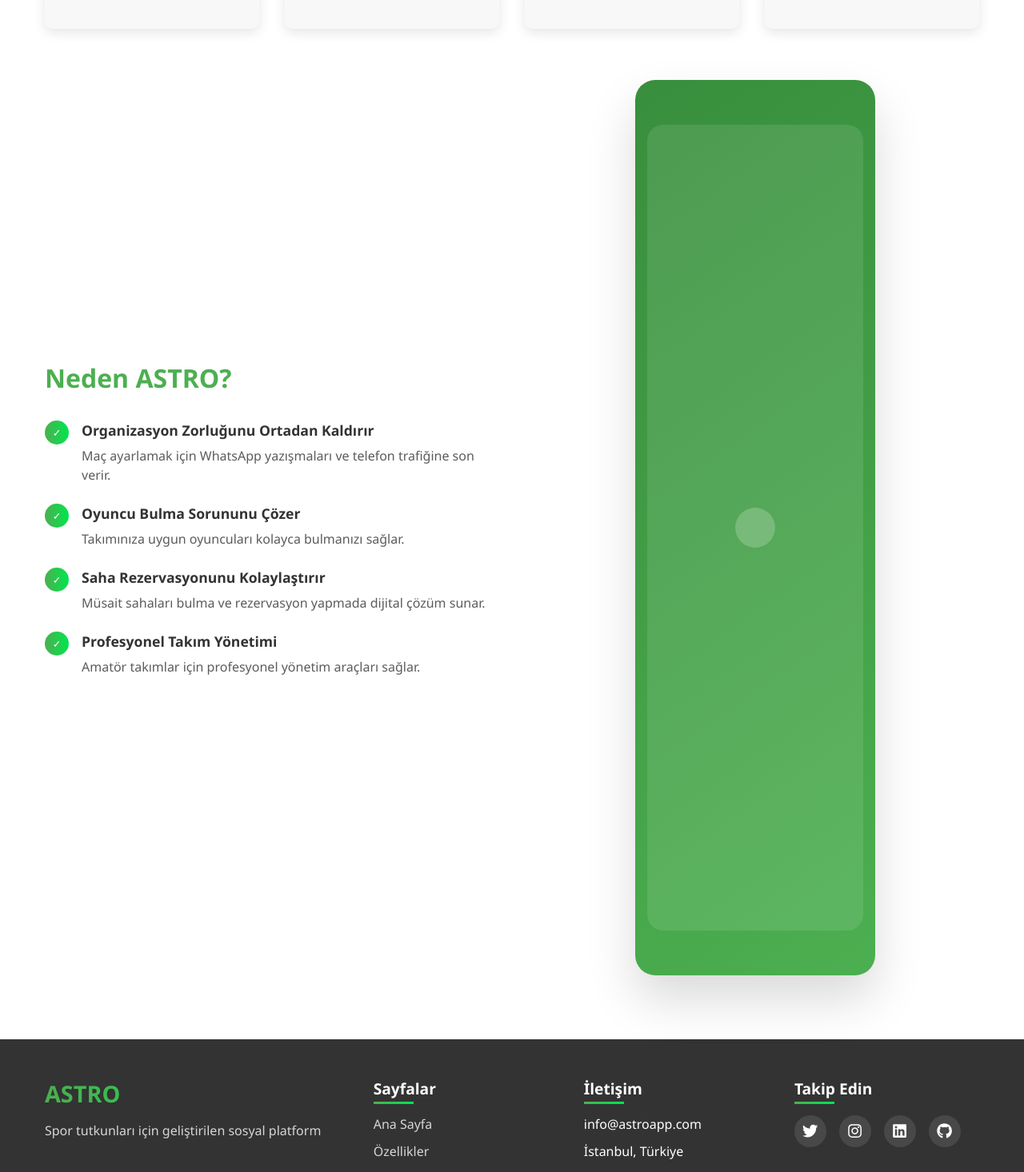
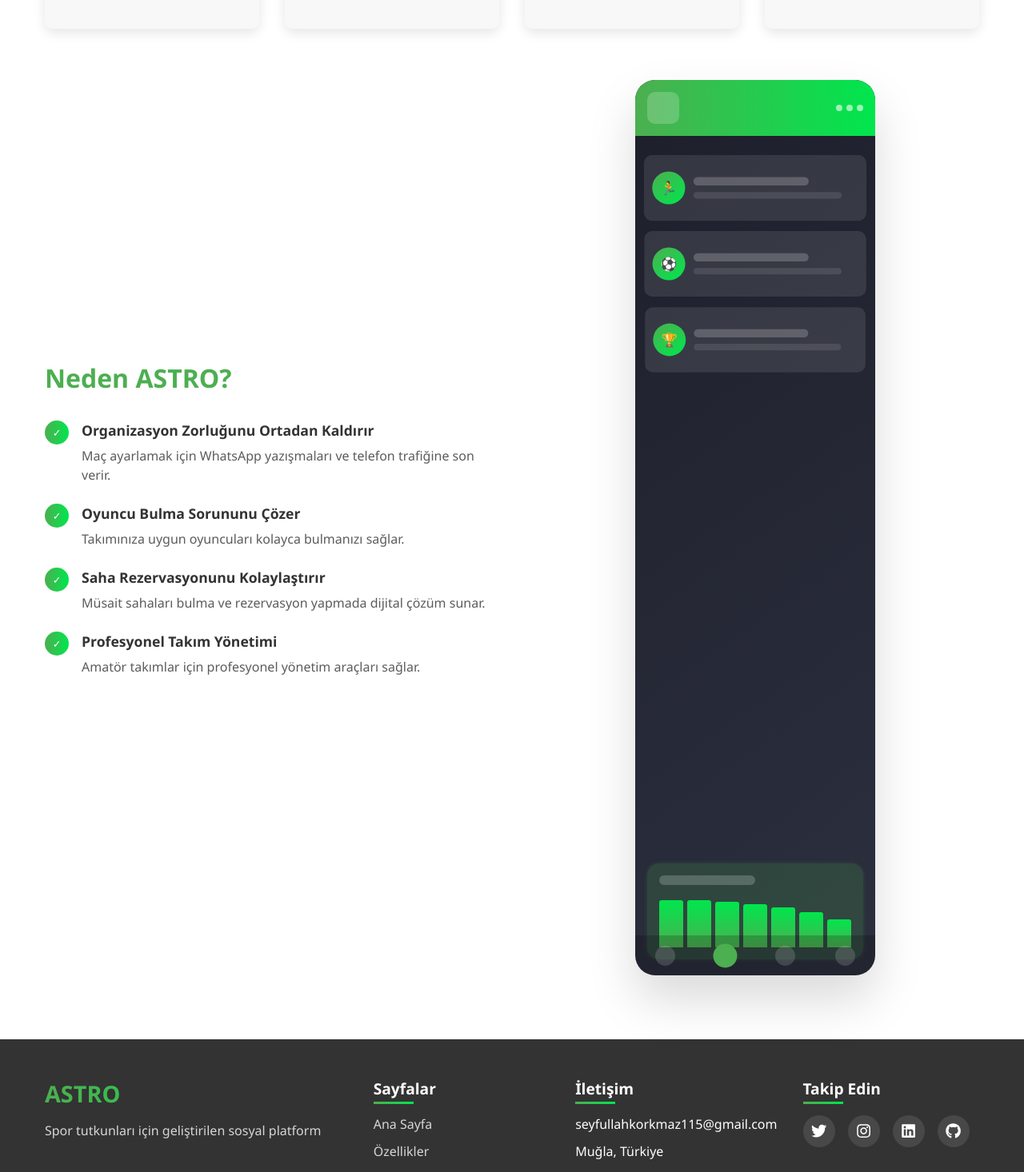
Before and after one commit to xPoleStarx/xPoleStarx.github.io, a React (Create React App) app: page /features in a window 1280 px wide. Shown: the part 584-2050 px from the top of the page at 80% size. Built offline with nearby package versions, Linux system fonts and the light colour scheme.

Commit message:
updated v1.6

```diff
--- a/src/components/Contact.tsx
+++ b/src/components/Contact.tsx
@@ -71,7 +71,7 @@ const Contact: React.FC = () => {
               </div>
               <div className="info-content">
                 <h4>E-posta</h4>
-                <p>info@astroapp.com</p>
+                <p>seyfullahkorkmaz115@gmail.com</p>
               </div>
             </div>
 
@@ -81,7 +81,7 @@ const Contact: React.FC = () => {
               </div>
               <div className="info-content">
                 <h4>Lokasyon</h4>
-                <p>İstanbul, Türkiye</p>
+                <p>Muğla, Türkiye</p>
               </div>
             </div>
 
@@ -91,7 +91,7 @@ const Contact: React.FC = () => {
               </div>
               <div className="info-content">
                 <h4>Web Sitesi</h4>
-                <p>www.astroapp.com</p>
+                <p>www.xpolestarx.github.io</p>
               </div>
             </div>
 
--- a/src/components/Features.tsx
+++ b/src/components/Features.tsx
@@ -114,7 +114,57 @@ const Features: React.FC = () => {
 
           <div className="features-image">
             <div className="image-container">
-              <div className="app-screen"></div>
+              <div className="app-screen">
+                <div className="app-nav">
+                  <div className="app-logo"></div>
+                  <div className="app-menu">
+                    <div className="menu-dot"></div>
+                    <div className="menu-dot"></div>
+                    <div className="menu-dot"></div>
+                  </div>
+                </div>
+                <div className="app-content">
+                  <div className="app-card">
+                    <div className="card-icon"></div>
+                    <div className="card-content">
+                      <div className="card-title"></div>
+                      <div className="card-text"></div>
+                    </div>
+                  </div>
+                  <div className="app-card">
+                    <div className="card-icon"></div>
+                    <div className="card-content">
+                      <div className="card-title"></div>
+                      <div className="card-text"></div>
+                    </div>
+                  </div>
+                  <div className="app-card">
+                    <div className="card-icon"></div>
+                    <div className="card-content">
+                      <div className="card-title"></div>
+                      <div className="card-text"></div>
+                    </div>
+                  </div>
+                  <div className="app-activity">
+                    <div className="activity-title"></div>
+                    <div className="activity-chart">
+                      <div className="chart-bar" style={{ height: '60%' }}></div>
+                      <div className="chart-bar" style={{ height: '30%' }}></div>
+                      <div className="chart-bar" style={{ height: '80%' }}></div>
+                      <div className="chart-bar" style={{ height: '40%' }}></div>
+                      <div className="chart-bar" style={{ height: '70%' }}></div>
+                      <div className="chart-bar" style={{ height: '50%' }}></div>
+                      <div className="chart-bar" style={{ height: '90%' }}></div>
+                    </div>
+                  </div>
+                </div>
+                <div className="app-nav-bottom">
+                  <div className="nav-item"></div>
+                  <div className="nav-item"></div>
+                  <div className="nav-item"></div>
+                  <div className="nav-item"></div>
+                </div>
+              </div>
             </div>
           </div>
         </motion.div>
--- a/src/components/Footer.tsx
+++ b/src/components/Footer.tsx
@@ -27,8 +27,8 @@ const Footer: React.FC = () => {
           <div className="footer-links-column">
             <h3>İletişim</h3>
             <ul>
-              <li>info@astroapp.com</li>
-              <li>İstanbul, Türkiye</li>
+              <li>seyfullahkorkmaz115@gmail.com</li>
+              <li>Muğla, Türkiye</li>
             </ul>
           </div>
 
--- a/src/styles/Features.scss
+++ b/src/styles/Features.scss
@@ -113,31 +113,206 @@
         width: 100%;
         height: 100%;
         border-radius: 25px;
-        background: linear-gradient(145deg, var(--primary-dark), var(--primary-color));
+        background: linear-gradient(145deg, #1d1f2b, #2c2f3e);
         box-shadow: 0 30px 60px rgba(0, 0, 0, 0.15);
         overflow: hidden;
 
         &::before {
           content: '';
           position: absolute;
-          top: 5%;
-          left: 5%;
-          width: 90%;
-          height: 90%;
-          background-color: rgba(255, 255, 255, 0.1);
-          border-radius: 20px;
+          top: 0;
+          left: 0;
+          width: 100%;
+          height: 70px;
+          background: linear-gradient(to right, var(--primary-color), var(--primary-light));
         }
 
-        &::after {
-          content: '';
+        .app-nav {
           position: absolute;
-          top: 50%;
-          left: 50%;
-          transform: translate(-50%, -50%);
-          width: 50px;
+          top: 15px;
+          left: 0;
+          width: 100%;
+          height: 40px;
+          display: flex;
+          justify-content: space-between;
+          padding: 0 15px;
+
+          .app-logo {
+            width: 40px;
+            height: 40px;
+            border-radius: 10px;
+            background-color: rgba(255, 255, 255, 0.2);
+          }
+
+          .app-menu {
+            display: flex;
+            gap: 5px;
+
+            .menu-dot {
+              width: 8px;
+              height: 8px;
+              border-radius: 50%;
+              background-color: rgba(255, 255, 255, 0.6);
+              margin-top: 16px;
+            }
+          }
+        }
+
+        .app-content {
+          position: absolute;
+          top: 80px;
+          left: 0;
+          width: 100%;
+          height: calc(100% - 80px);
+          padding: 15px;
+          display: flex;
+          flex-direction: column;
+          gap: 15px;
+
+          .app-card {
+            height: 80px;
+            background-color: rgba(255, 255, 255, 0.1);
+            border-radius: 10px;
+            padding: 10px;
+            display: flex;
+            align-items: center;
+            animation: cardPulse 2s infinite alternate;
+
+            &:nth-child(2) {
+              animation-delay: 0.5s;
+            }
+
+            &:nth-child(3) {
+              animation-delay: 1s;
+            }
+
+            .card-icon {
+              width: 40px;
+              height: 40px;
+              border-radius: 50%;
+              background: linear-gradient(145deg, var(--primary-color), var(--primary-light));
+              margin-right: 10px;
+              display: flex;
+              justify-content: center;
+              align-items: center;
+
+              &::after {
+                content: '🏃';
+                font-size: 16px;
+              }
+            }
+
+            &:nth-child(2) .card-icon::after {
+              content: '⚽';
+            }
+
+            &:nth-child(3) .card-icon::after {
+              content: '🏆';
+            }
+
+            .card-content {
+              flex: 1;
+
+              .card-title {
+                height: 10px;
+                width: 70%;
+                background-color: rgba(255, 255, 255, 0.2);
+                border-radius: 5px;
+                margin-bottom: 8px;
+              }
+
+              .card-text {
+                height: 8px;
+                width: 90%;
+                background-color: rgba(255, 255, 255, 0.1);
+                border-radius: 4px;
+              }
+            }
+          }
+
+          .app-activity {
+            position: absolute;
+            bottom: 20px;
+            left: 15px;
+            right: 15px;
+            height: 120px;
+            background-color: rgba(76, 175, 80, 0.2);
+            border-radius: 15px;
+            padding: 15px;
+            display: flex;
+            flex-direction: column;
+            justify-content: space-between;
+            animation: activityGlow 3s infinite alternate;
+
+            .activity-title {
+              height: 12px;
+              width: 50%;
+              background-color: rgba(255, 255, 255, 0.2);
+              border-radius: 6px;
+            }
+
+            .activity-chart {
+              display: flex;
+              align-items: flex-end;
+              height: 60px;
+              gap: 5px;
+
+              .chart-bar {
+                flex: 1;
+                background: linear-gradient(to top, var(--primary-color), var(--primary-light));
+                border-radius: 3px 3px 0 0;
+                animation: barRise 2s infinite alternate;
+
+                &:nth-child(2) {
+                  animation-delay: 0.2s;
+                }
+
+                &:nth-child(3) {
+                  animation-delay: 0.4s;
+                }
+
+                &:nth-child(4) {
+                  animation-delay: 0.6s;
+                }
+
+                &:nth-child(5) {
+                  animation-delay: 0.8s;
+                }
+
+                &:nth-child(6) {
+                  animation-delay: 1s;
+                }
+
+                &:nth-child(7) {
+                  animation-delay: 1.2s;
+                }
+              }
+            }
+          }
+        }
+
+        .app-nav-bottom {
+          position: absolute;
+          bottom: 0;
+          left: 0;
+          width: 100%;
           height: 50px;
-          border-radius: 50%;
-          background-color: rgba(255, 255, 255, 0.2);
+          background-color: rgba(0, 0, 0, 0.2);
+          display: flex;
+          justify-content: space-around;
+          align-items: center;
+
+          .nav-item {
+            width: 25px;
+            height: 25px;
+            border-radius: 50%;
+            background-color: rgba(255, 255, 255, 0.15);
+
+            &:nth-child(2) {
+              background-color: var(--primary-color);
+              transform: scale(1.2);
+            }
+          }
         }
       }
     }
@@ -179,3 +354,30 @@
     line-height: 1.6;
   }
 }
+
+@keyframes cardPulse {
+  0% {
+    transform: scale(1);
+  }
+  100% {
+    transform: scale(1.03);
+  }
+}
+
+@keyframes barRise {
+  0% {
+    height: 10%;
+  }
+  100% {
+    height: 100%;
+  }
+}
+
+@keyframes activityGlow {
+  0% {
+    box-shadow: 0 0 5px rgba(76, 175, 80, 0.2);
+  }
+  100% {
+    box-shadow: 0 0 15px rgba(76, 175, 80, 0.5);
+  }
+}
```
